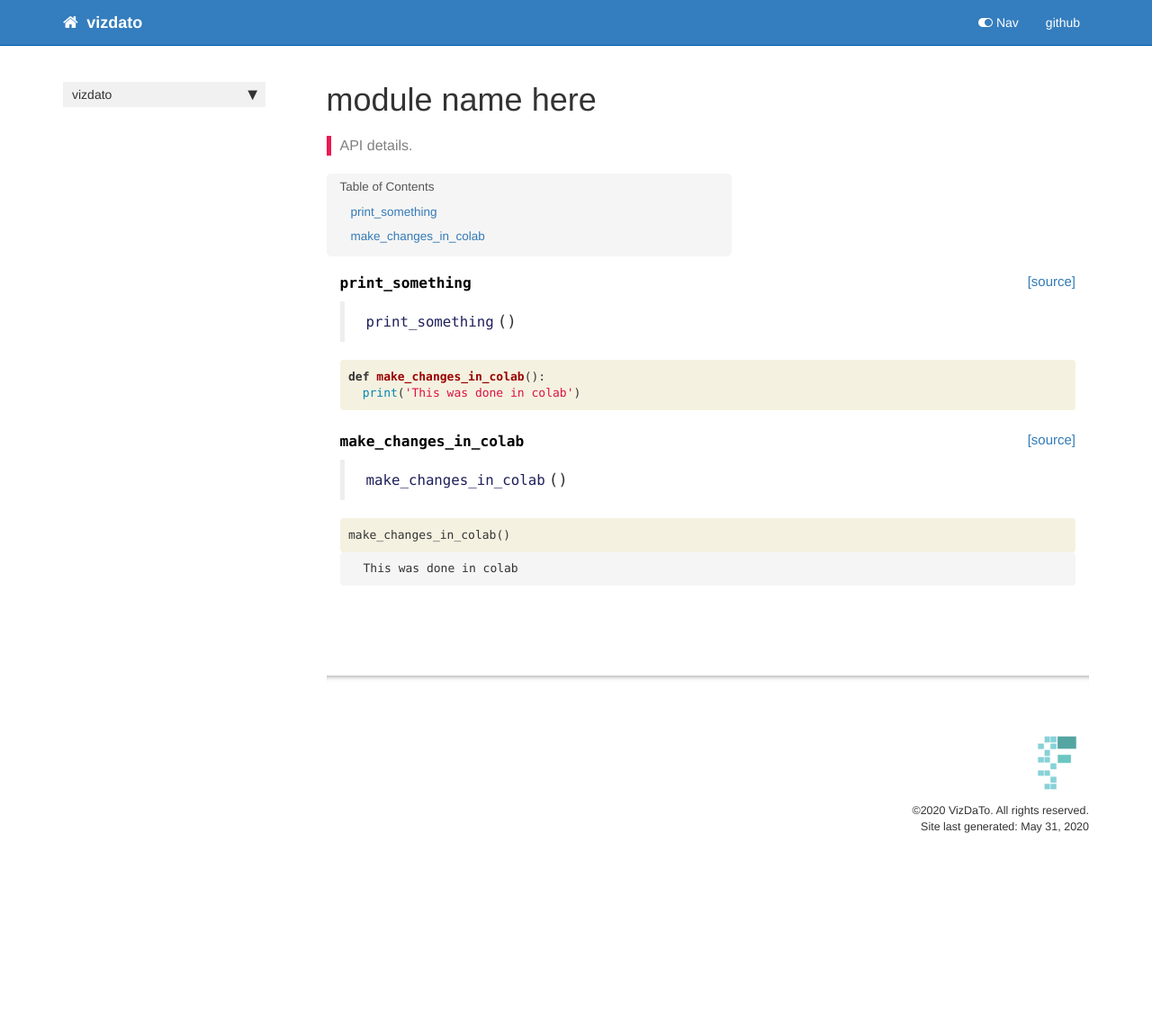
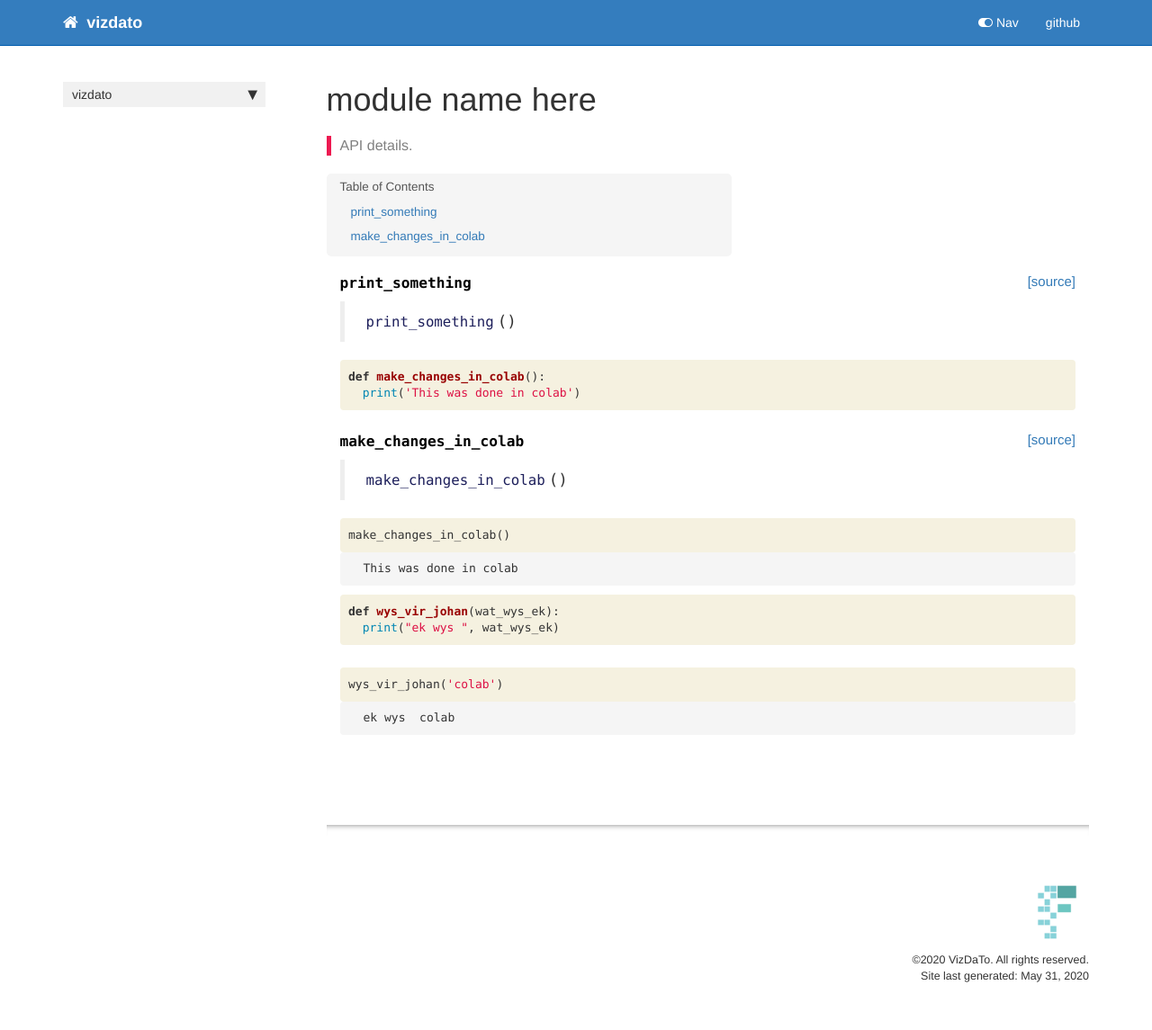
Before and after one commit to Ryanfras/vizdato, a Jekyll site: the page built from docs/core.html, in a window 1280 px wide. Shown: the whole page at 90% size. Built offline with Jekyll 4.4.1, drawn with Linux system fonts in a browser that asks for light colours; nearby versions of some CDN libraries; comment, search, counter and statistics services are not loaded; before the commit the page ends 979 px from its top, so only the background shows below that.

Commit message:
ran builds

```diff
--- a/docs/core.html
+++ b/docs/core.html
@@ -131,4 +131,53 @@
 </div>
     {% endraw %}
 
+    {% raw %}
+
+<div class="cell border-box-sizing code_cell rendered">
+<div class="input">
+
+<div class="inner_cell">
+    <div class="input_area">
+<div class=" highlight hl-ipython3"><pre><span></span><span class="k">def</span> <span class="nf">wys_vir_johan</span><span class="p">(</span><span class="n">wat_wys_ek</span><span class="p">):</span>
+  <span class="nb">print</span><span class="p">(</span><span class="s2">&quot;ek wys &quot;</span><span class="p">,</span> <span class="n">wat_wys_ek</span><span class="p">)</span>
+</pre></div>
+
+    </div>
 </div>
+</div>
+
+</div>
+    {% endraw %}
+
+    {% raw %}
+
+<div class="cell border-box-sizing code_cell rendered">
+<div class="input">
+
+<div class="inner_cell">
+    <div class="input_area">
+<div class=" highlight hl-ipython3"><pre><span></span><span class="n">wys_vir_johan</span><span class="p">(</span><span class="s1">&#39;colab&#39;</span><span class="p">)</span>
+</pre></div>
+
+    </div>
+</div>
+</div>
+
+<div class="output_wrapper">
+<div class="output">
+
+<div class="output_area">
+
+<div class="output_subarea output_stream output_stdout output_text">
+<pre>ek wys  colab
+</pre>
+</div>
+</div>
+
+</div>
+</div>
+
+</div>
+    {% endraw %}
+
+</div>
```
